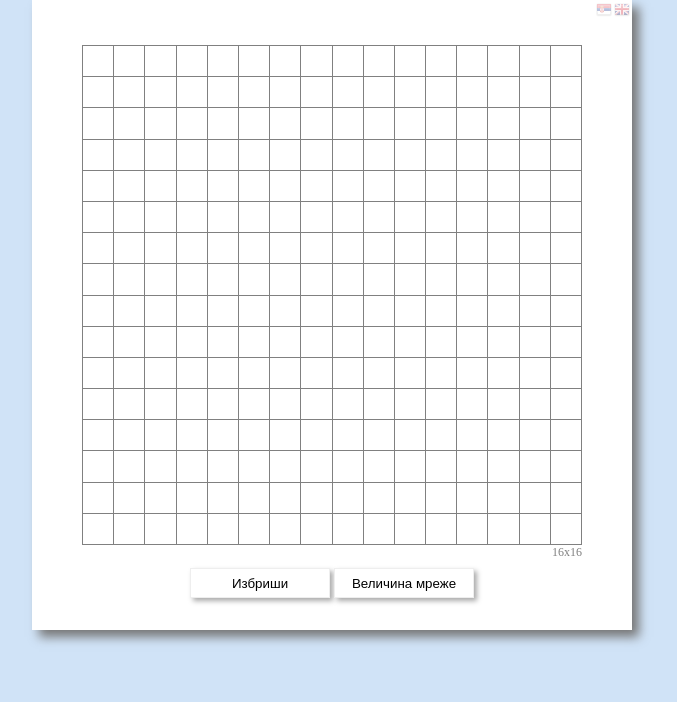
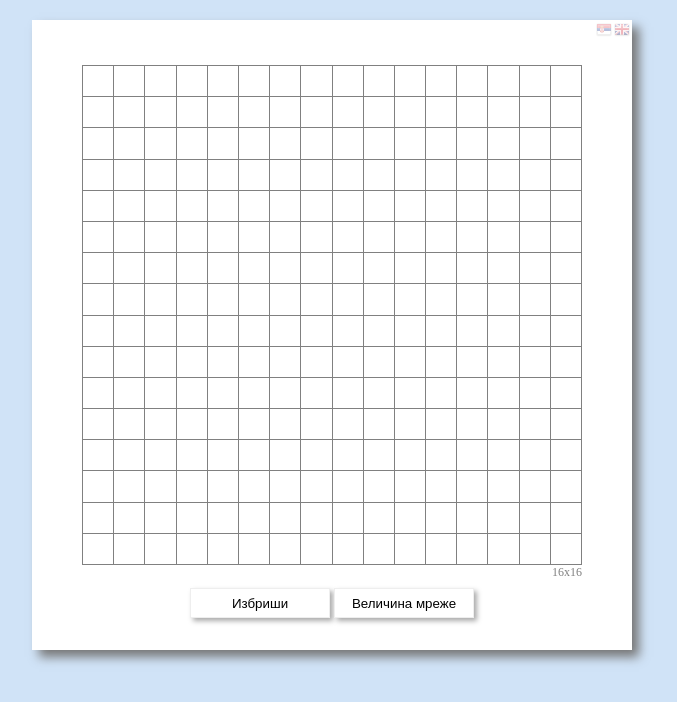
Before and after one commit to sasa-gligorov/etch-a-sketch, a plain HTML site: page index.html in a window 1280 px wide. Shown: the whole page, without its empty margins (308-985 px from the left). Drawn offline with nearby package versions, Linux system fonts and the light colour scheme.

Commit message:
konačna verzija

```diff
--- a/index.html
+++ b/index.html
@@ -1,4 +1,3 @@
-<!DOCTYPE html>
 <!DOCTYPE html>
 <html>
 <head>
--- a/script/script.js
+++ b/script/script.js
@@ -63,7 +63,6 @@ function createTable(sideSize){
 
 function clearScreen(){
 	$(".pixel").css("opacity", "0");
-	// draw();
 }
 
 function gridSize(){
--- a/style/style.css
+++ b/style/style.css
@@ -1,7 +1,5 @@
 body {
 	background-color: #d0e3f7;
-/*	height: 100%;
-	position: relative;*/
 }
 
 .main-container {
@@ -12,7 +10,7 @@ body {
 	margin-right: auto;
 	left: 0;
 	right: 0;
-	top: 0;
+	top: 20px;
 	background-color: #ffffff;
 	box-shadow: 7px 7px 10px 0px #777777;
 }
```
